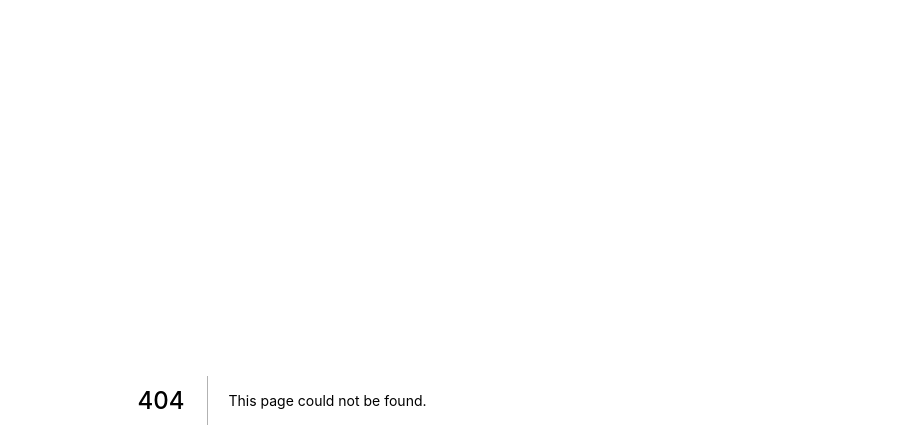
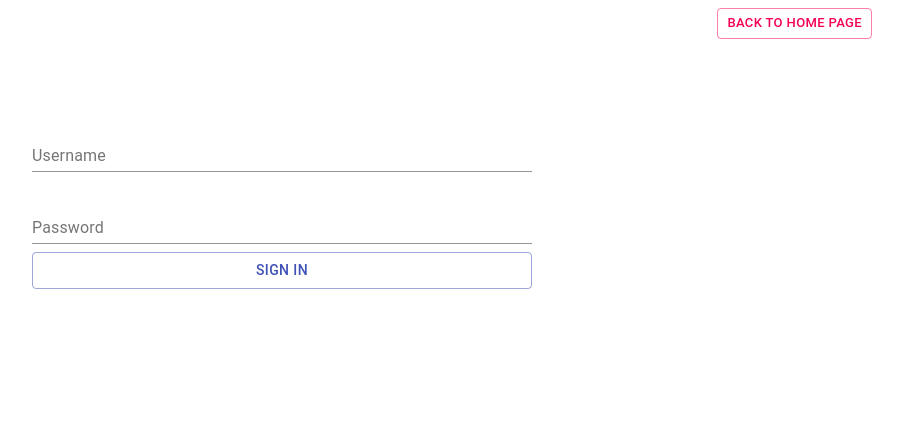
Before and after one commit to GeorgeCrisan/ninasrocks, a Next.js app in the folder app/: page /admin in a window 1280 px wide. Before the commit this address had no page. Shown: the top 448 px of the page, without its empty margins (358-1261 px from the left). Built offline with nearby package versions, Linux system fonts and the light colour scheme.

Commit message:
admin page

```diff
--- a/app/package.json
+++ b/app/package.json
@@ -17,8 +17,8 @@
     "@material-ui/core": "^4.0.1",
     "@material-ui/icons": "^3.0.2",
     "@zeit/next-sass": "^1.0.1",
+    "axios": "^0.19.0",
     "body-parser": "^1.19.0",
-    "compression": "^1.7.4",
     "cors": "^2.8.5",
     "crypto": "^1.0.1",
     "dotenv": "^8.0.0",
@@ -48,6 +48,7 @@
     "underscore": "^1.9.1"
   },
   "devDependencies": {
+    "compression": "^1.7.4",
     "nodemon": "^1.19.1"
   }
 }
--- a/app/pages/about.js
+++ b/app/pages/about.js
@@ -8,7 +8,7 @@ class AboutPage extends Component {
   render() {
     return (
       <Container className='main-master' maxWidth="lg">
-        <div> Child no error</div>
+        <div> About page stuff</div>
       </Container>
     );
   }
--- /dev/null
+++ b/app/pages/admin.js
@@ -0,0 +1,77 @@
+import React, { Component } from "react";
+import axios from 'axios';
+import Container from '@material-ui/core/Container';
+import Link from 'next/link';
+import { makeStyles } from '@material-ui/core/styles';
+import Button from '@material-ui/core/Button';
+import FormControl from '@material-ui/core/FormControl';
+import TextField from '@material-ui/core/TextField';
+import withLayout from './components/MasterLayout';
+import './styles/admin.sass';
+
+var LoginPage = () => {
+
+  const [credentials, setCredentials] = React.useState({
+    username: '',
+    password: ''
+  });
+
+  const [errors, setErrors] = React.useState({
+    errorUsername: false,
+    errorPassword: false
+  });
+
+  let handleInputChange = name => (e) => {
+    let setCredentialsValues = { ...credentials, [name]: e.target.value };
+    setCredentials(setCredentialsValues, () => {
+      console.log('after set');
+    });
+  }
+
+  let checkForError = name => () => {
+
+  }
+
+
+  return (
+    <React.Fragment>
+      <Container className='main-master' maxWidth="lg">
+          <Link href='/'>
+            <div className='nav--master-login'><Button variant="outlined" color="secondary" size="small"> Back to home page</Button> </div>
+          </Link>
+          <form className={"login-admin"}>
+            <FormControl required={true}>
+              <TextField
+                onChange={handleInputChange}
+                error={errors.errorUsername}
+                id="standard-username-import"
+                label="Username"
+                defaultValue={credentials.username}
+                className={'textField'}
+                margin="normal"
+              />
+            </FormControl>
+            <FormControl required={true}>
+              <TextField
+                onChange={handleInputChange}
+                error={errors.errorPassword}
+                id="standard-password-input"
+                label="Password"
+                defaultValue={credentials.password}
+                className={'textField'}
+                type="password"
+                autoComplete="current-password"
+                margin="normal"
+              />
+            </FormControl>
+            <FormControl required={true}>
+              <Button variant="outlined" color="primary" className={""}> Sign in </Button>
+            </FormControl>
+          </form>
+      </Container>
+
+    </React.Fragment>
+  )
+}
+
+export default LoginPage;  //Login page
--- a/app/pages/components/CustomNav.js
+++ b/app/pages/components/CustomNav.js
@@ -28,7 +28,7 @@ var CustomNav = () => {
   return (
     <div className='navigation'>
       <PersistentDrawerTop openDrawer={openDrawer}/>
-      <Link href='/login'>
+      <Link href='/admin'>
         <div className='nav--master-login'><Button  variant="outlined" color="secondary" size="small"> rock creator </Button> </div>
       </Link>
       <div className='nav'>
--- /dev/null
+++ b/app/pages/styles/admin.sass
@@ -0,0 +1,7 @@
+.login-admin
+    display: flex
+    flex-flow: column nowrap
+    width: 500px
+    margin: auto
+    top: 100px
+    position: relative
```
Also changed, not shown: app/pages/index.js (+10 -1 lines), app/pages/login.js (deleted, +0 -17 lines), 1 other file (tests, documents, lock files or other folders).
